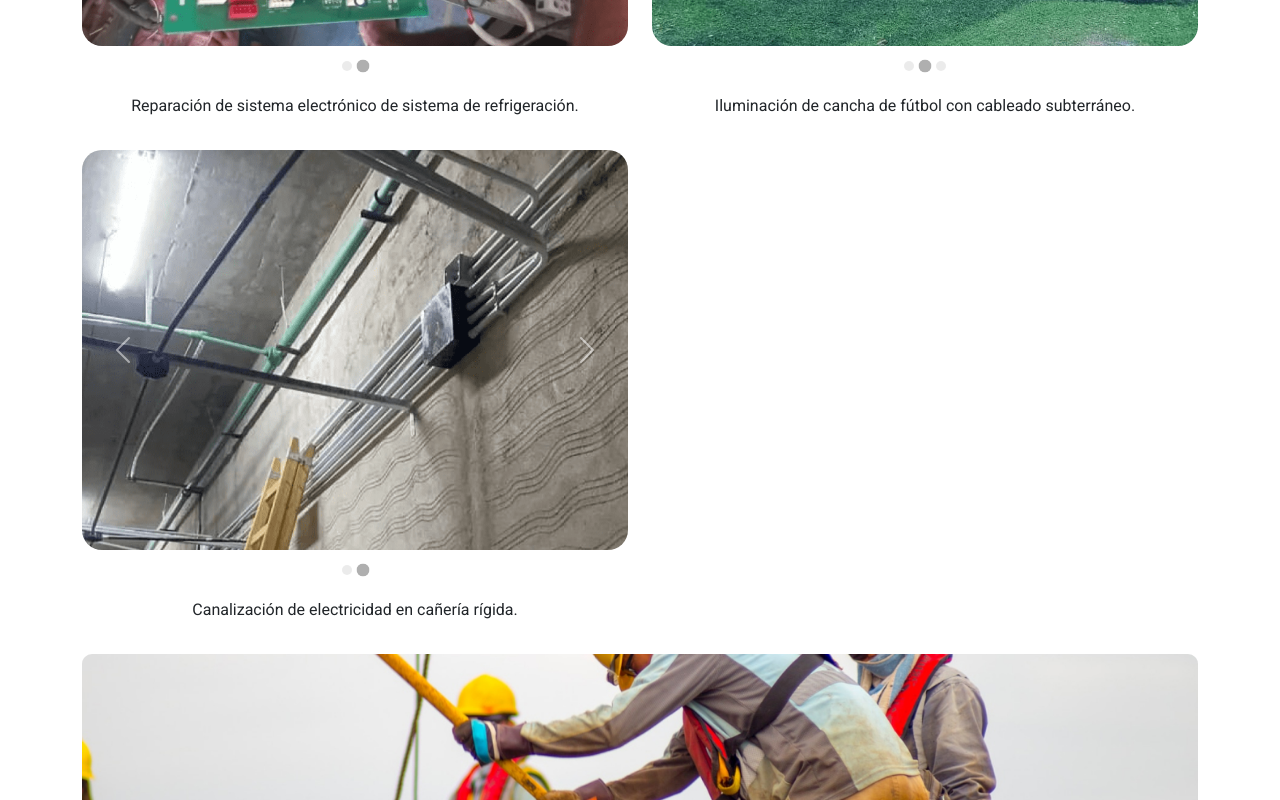
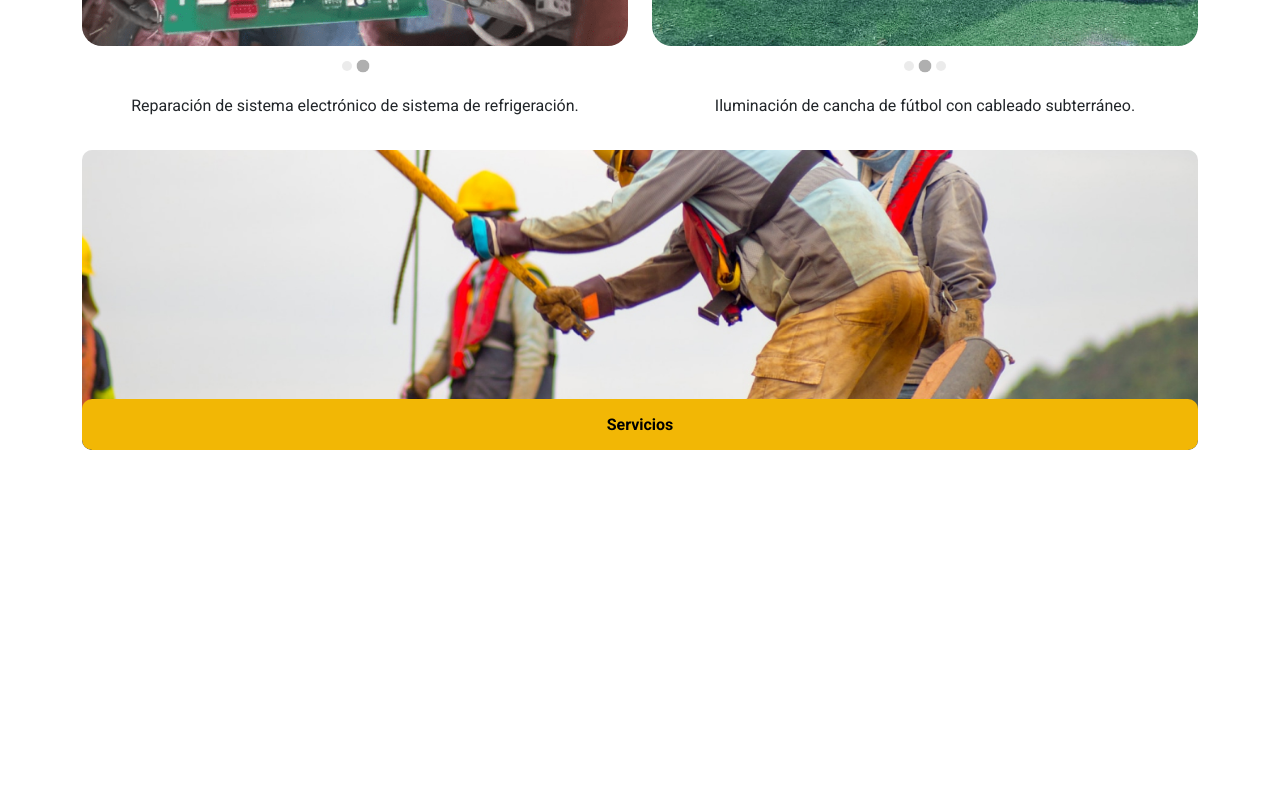
Before and after one commit to orquera10/alquimia, a React (Create React App) app: page /trabajos in a window 1280 px wide. Shown: the part 1120-1920 px from the top of the page. After the commit the page ends 1655 px from the top, so only its background shows below. Built offline with nearby package versions, Linux system fonts and the light colour scheme.

Commit message:
corrigiendo errores y detalles de ux

```diff
--- a/src/components/ComponentsHomeContainer/CardService.jsx
+++ b/src/components/ComponentsHomeContainer/CardService.jsx
@@ -6,7 +6,7 @@ const CardService = ({element}) => {
   return (
     <Card className='position-relative cardCustom'>
       <Card.Img variant="top" src={element.imagen} className='imgTarjeta' />
-      <Card.Body className='tarjeta d-flex justify-content-center align-items-center position-absolute w-100 bottom-0 start-0'>
+      <Card.Body className='tarjeta d-flex justify-content-center align-items-center text-center position-absolute w-100 bottom-0 start-0'>
         <Card.Title className='fs-6 m-0 p-0'>{element.nombre}</Card.Title>
       </Card.Body>
     </Card>
--- a/src/components/Contact.jsx
+++ b/src/components/Contact.jsx
@@ -8,7 +8,7 @@ const Contact = () => {
     <div className="container">
       <BodyViews>
         <div className="row p-3" style={{ minHeight: "300px" }}>
-          <div className="col col-4 p-2">
+          <div className="col col-6 col-md-4 p-2">
             <h2 className="fs-5">Contacto</h2>
             <p className="fw-normal">
               Dirección: La Plata 309, Santiago del Estero
@@ -16,8 +16,18 @@ const Contact = () => {
             <p className="fw-normal">
               Horario de atención: lunes a viernes de 9 a 18hs
             </p>
+            <p className="fw-normal">
+              Telefonos:
+              +5493854097385
+              +5493855908706
+              +5493854043626
+            </p>
+            <p className="fw-normal">
+              Correo:
+              gabrielashetter@gmail.com
+            </p>
           </div>
-          <div className="col col-8">
+          <div className="col col-6 col-md-8">
             <iframe
               src="https://www.google.com/maps/embed?pb=!1m18!1m12!1m3!1d3529.8762901636956!2d-64.26412542469727!3d-27.782785730118267!2m3!1f0!2f0!3f0!3m2!1i1024!2i768!4f13.1!3m3!1m2!1s0x943b5215b90451a3%3A0x9952c67e61b5aff!2sLa%20Plata%20309%2C%20Santiago%20del%20Estero!5e0!3m2!1ses-419!2sar!4v1683808329636!5m2!1ses-419!2sar"
               title="Mapa"
--- a/src/components/HomeContainer.jsx
+++ b/src/components/HomeContainer.jsx
@@ -10,7 +10,7 @@ const HomeContainer = () => {
   return (
     <div className="container">
       <CarruselHome array={arrayCarrusel} />
-      <BodyViews title="Qué hacemos?">
+      <BodyViews title="¿Qué hacemos?">
         <ListCardService />
         <CardsCategory />
       </BodyViews>
--- a/src/components/NavBar/NavBar.jsx
+++ b/src/components/NavBar/NavBar.jsx
@@ -65,7 +65,7 @@ function NavBar() {
                 <div className="separador2 mx-3 my-4 d-block d-md-none"></div>
                 <li className="nav-item py-1 py-md-1 d-flex ps-3">
                   <img src="./img/icon/iconoAyuda.svg" alt="" className='me-3 d-block d-md-none'/>
-                  <NavLink className="nav-link" aria-current="page" to={"/nosotros"} onClick={()=>{document.getElementById('botonCerrar').click()}}>Quienes Somos?</NavLink>
+                  <NavLink className="nav-link" aria-current="page" to={"/nosotros"} onClick={()=>{document.getElementById('botonCerrar').click()}}>¿Quiénes Somos?</NavLink>
                 </li>
                 <div className="separador2 mx-3 mt-4 d-block d-md-none"></div>
               </ul>
--- a/src/components/ServiceContainer.jsx
+++ b/src/components/ServiceContainer.jsx
@@ -7,7 +7,7 @@ import ScrollToTop from "./ScrollToTop";
 const ServiceContainer = () => {
   return (
     <div className="container">
-      <BodyViews title="Qué hacemos?">
+      <BodyViews title="¿Qué hacemos?">
         <ListCardService />
         <CardsCategory />
       </BodyViews>
--- a/src/data/Options.json
+++ b/src/data/Options.json
@@ -1,14 +1,14 @@
 [
     {
         "id": 1,
-        "nombre": "Servicios Disponibles",
+        "nombre": "Servicios",
         "imagen": "./img/options/servicios.jpg",
         "path": "/servicios"
 
     },
     {
         "id": 2,
-        "nombre": "Obras Realizadas",
+        "nombre": "Trabajos realizados",
         "imagen": "./img/options/obras.jpg",
         "path": "/trabajos"
     }
--- a/src/data/Servicios.json
+++ b/src/data/Servicios.json
@@ -1,7 +1,7 @@
 [
     {
         "id": 1,
-        "nombre": "Plomeria",
+        "nombre": "Plomería",
         "imagen": "./img/service/service (6).png",
         "descripcion": "sin descripción"
     },
--- a/src/data/Work.json
+++ b/src/data/Work.json
@@ -62,18 +62,5 @@
       }
     ],
     "description": "Iluminación de cancha de fútbol con cableado subterráneo."
-  },
-  {
-    "images": [
-      {
-        "path": "./img/work/work5-1.png",
-        "altText": "Imagen 1"
-      },
-      {
-        "path": "./img/work/work5-2.png",
-        "altText": "Imagen 2"
-      }
-    ],
-    "description": "Canalización de electricidad en cañería rígida."
   }
 ]
--- a/src/index.css
+++ b/src/index.css
@@ -28,7 +28,12 @@ body{
     background: transparent;
     position: absolute;
     top: 10px;
-    left: 10px;
+    right: 20px;
+}
+
+.btn-close:focus, .btn-close:active {
+    box-shadow: none !important;
+    outline: none !important;
 }
 
 .separador{
```
Also changed, not shown: public/logo192.png, public/logo512.png, public/manifest.json.
